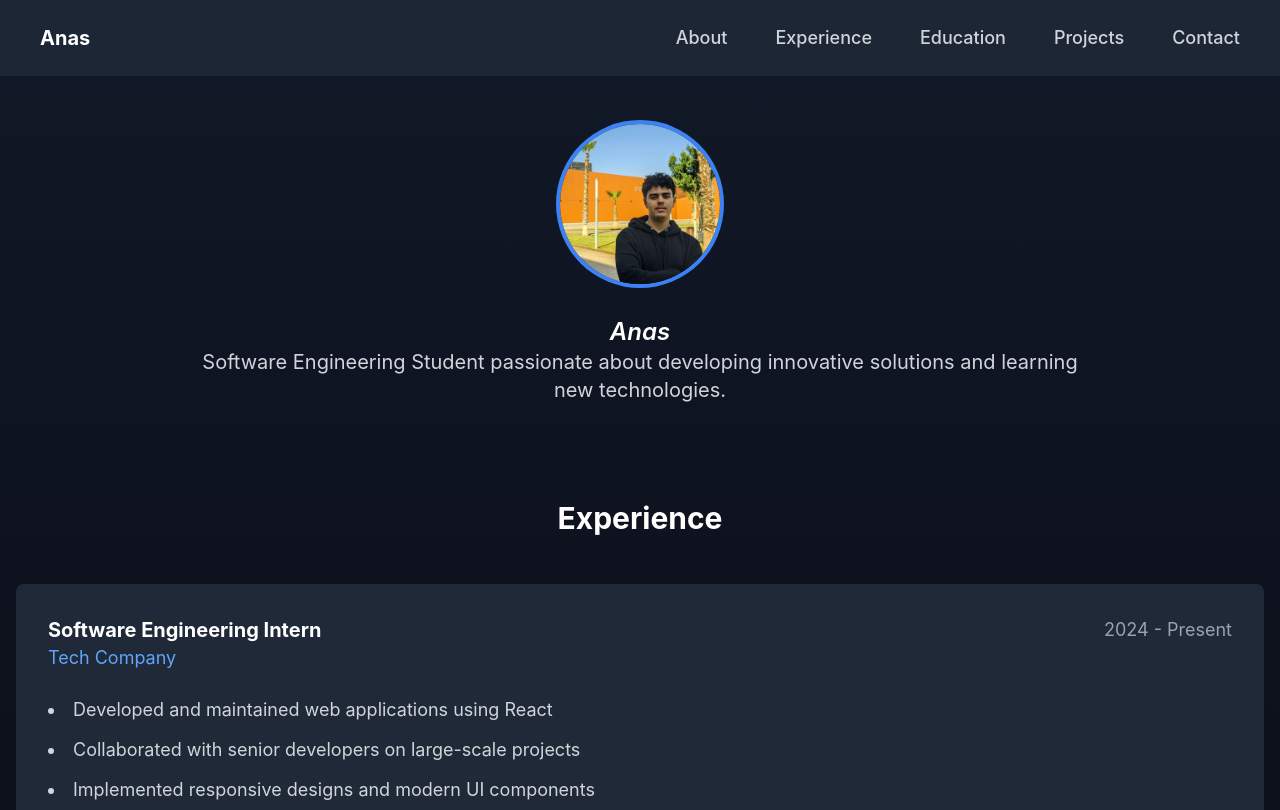
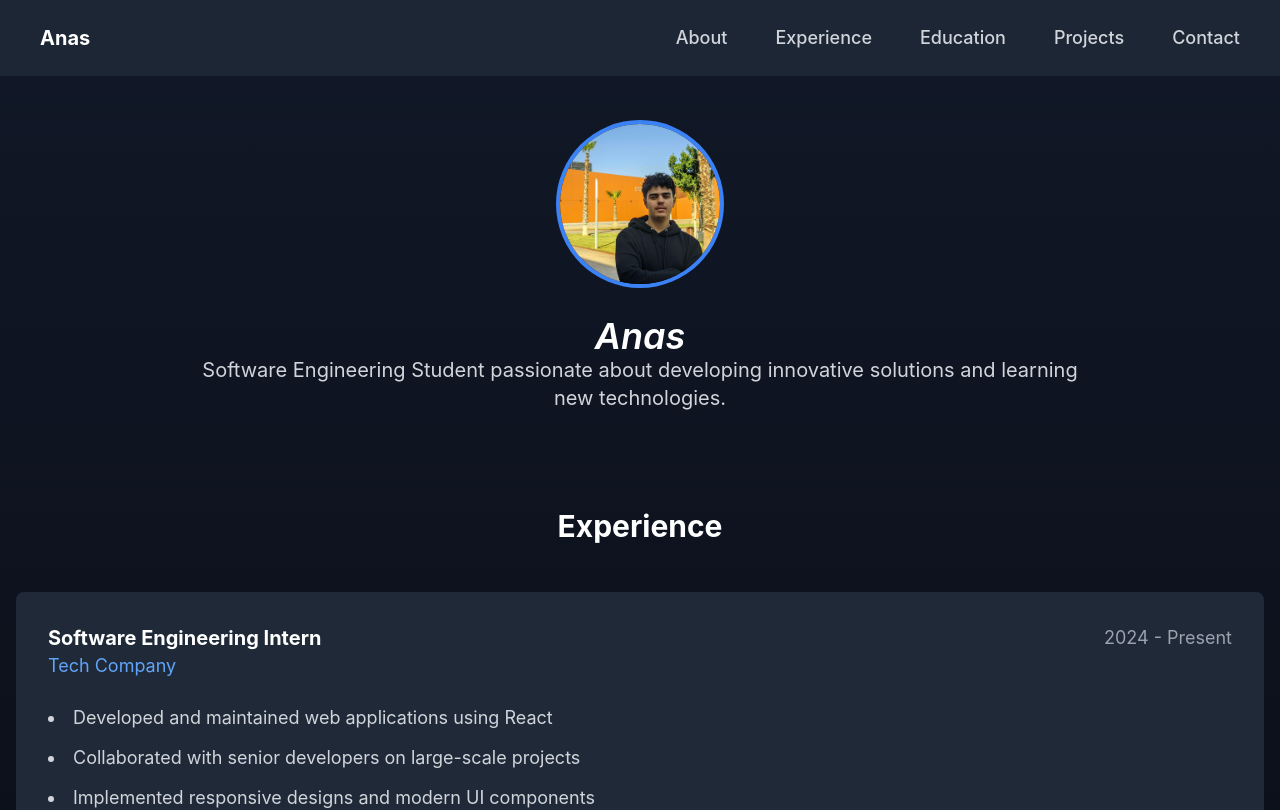
Before and after one commit to anas-mejdoub/42-inception, a React (Vite) app in the folder srcs/requirements/bonus/static-website/tools/: page / in a window 1280 px wide. Shown: the top 810 px of the page. Built offline with nearby package versions, Linux system fonts and the light colour scheme.

Commit message:
portfolio

```diff
--- a/srcs/requirements/bonus/static-website/tools/src/App.jsx
+++ b/srcs/requirements/bonus/static-website/tools/src/App.jsx
@@ -30,7 +30,7 @@ const App = () => {
       <main className="w-full mx-auto px-4 text-white">        {/* About Section */}
         <section id="about" className="mb-24 text-center w-full">
           <img src={myPicture} alt="Profile" className="w-40 h-40 rounded-full mx-auto mb-8 object-cover ring-4 ring-blue-500" />
-          <h1 className="text-2xl font-semibold italic text-white">Anas</h1>
+          <h1 className="text-4xl font-semibold italic text-white">Anas</h1>
           <p className="text-xl text-gray-300 max-w-4xl mx-auto">
             Software Engineering Student passionate about developing innovative solutions and learning new technologies.
           </p>
```
